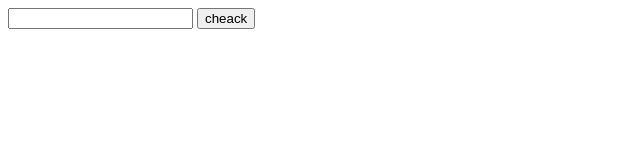
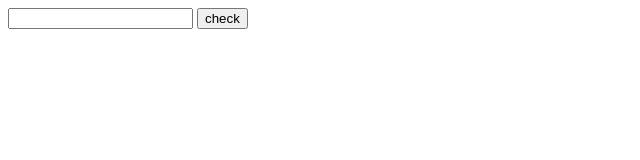
Before and after one commit to Yashvant58/inkoop, a plain HTML site: page index.html in a window 1280 px wide. Shown: the full height of the page, 0-640 px from the left. Drawn offline with Linux system fonts and the light colour scheme.

Commit message:
first commit

```diff
--- a/index.html
+++ b/index.html
@@ -8,7 +8,7 @@
 </head>
 <body>
     <input id="demo" type="number"/>
-<button onclick="myFunction()">cheack</button>
+<button onclick="myFunction()">check</button>
 <div id="result"></div>
 <script src="./index.js"></script>
 </body>
```
